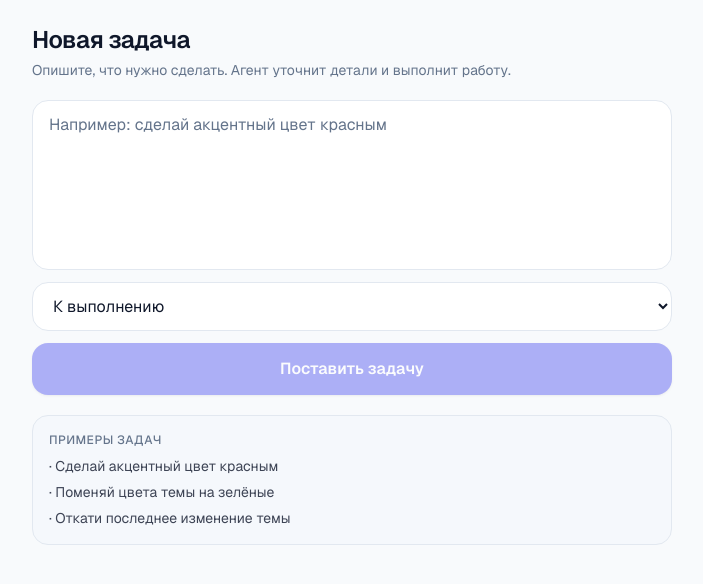
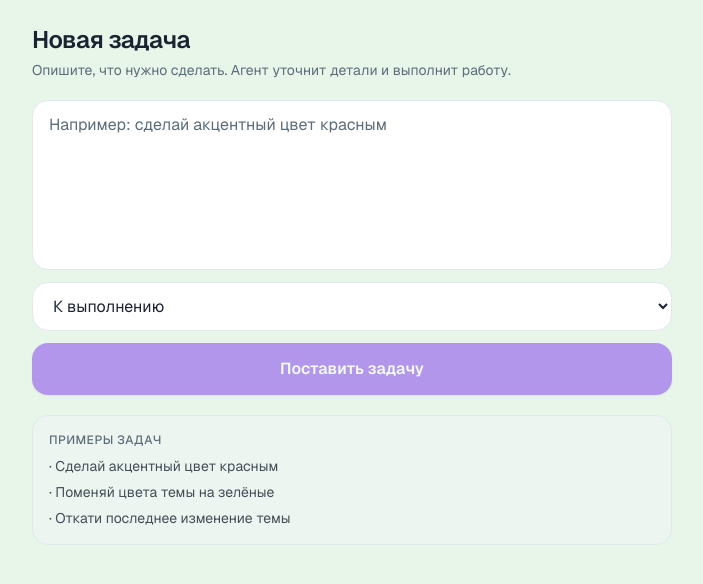
Before and after one commit to iliakrupin/dev4you, a Next.js app: page /new in a window 1280 px wide. Shown: the top 584 px of the page, without its empty margins (288-991 px from the left). Built offline with nearby package versions, Linux system fonts and the light colour scheme.

Commit message:
task #65: Сменить цветовую тему приложения на случайные цвета

```diff
--- a/app/globals.css
+++ b/app/globals.css
@@ -6,15 +6,15 @@
  * выполняя демо-задачу "сменить цвета темы".
  */
 :root {
-  --background: #f8fafc;
-  --foreground: #0f172a;
+  --background: #e8f5e9;
+  --foreground: #1a2332;
   --surface: #ffffff;
-  --surface-muted: #f1f5f9;
+  --surface-muted: #f0f4f8;
   --border: #e2e8f0;
-  --accent: #6366f1;
+  --accent: #7c3aed;
   --accent-foreground: #ffffff;
-  --accent-soft: #eef2ff;
-  --muted-foreground: #64748b;
+  --accent-soft: #ede9fe;
+  --muted-foreground: #5b6c7a;
   --success: #16a34a;
   --warning: #f59e0b;
   --danger: #dc2626;
@@ -41,15 +41,15 @@
 
 @media (prefers-color-scheme: dark) {
   :root {
-    --background: #0b1220;
-    --foreground: #e2e8f0;
+    --background: #0d1117;
+    --foreground: #c9d1d9;
     --surface: #111827;
-    --surface-muted: #1f2937;
+    --surface-muted: #21262d;
     --border: #1f2937;
-    --accent: #818cf8;
+    --accent: #a78bfa;
     --accent-foreground: #0b1220;
-    --accent-soft: #1e293b;
-    --muted-foreground: #94a3b8;
+    --accent-soft: #161b22;
+    --muted-foreground: #8b949e;
     --status-testing: #60a5fa;
   }
 }
```
